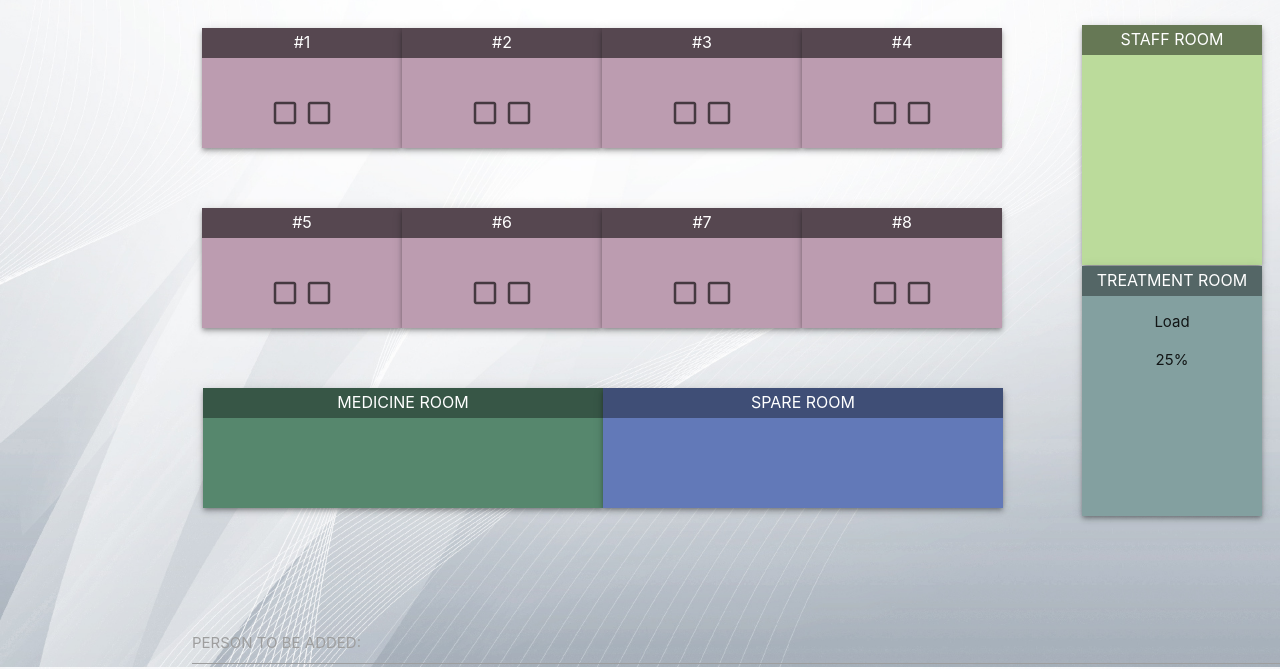
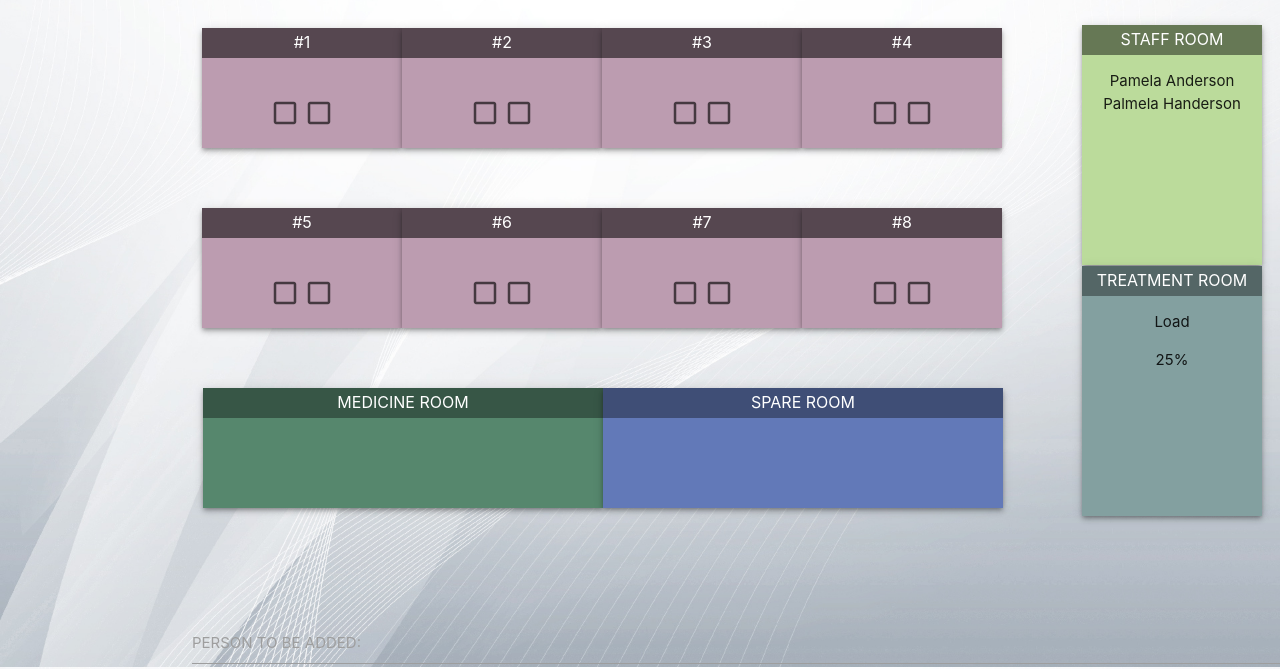
Before and after one commit to CSE-Hack-18/A1KEBS-GRP3, a website: page client/index.html in a window 1280 px wide. Shown: the part 133-802 px from the top of the page. Drawn offline with nearby package versions, Linux system fonts and the light colour scheme; no server answers.

Commit message:
nurses on the main page

```diff
--- a/client/index.html
+++ b/client/index.html
@@ -1,5 +1,6 @@
 <!doctype html>
 <html lang="en">
+
 <head>
     <meta charset="utf-8">
     <script src="socket.io.js"></script>
@@ -12,6 +13,7 @@
     <script src="socket.js"></script>
     <link rel="stylesheet" href="styles.css">
 </head>
+
 <body>
     <h1>General medicine unit</h1>
     <div class="container">
@@ -116,6 +118,12 @@
                 <div class="column">
                     <div class="staff-room z-depth-2">
                         <label>Staff room</label>
+                        <ul class="staff-list">
+                            <li class="staff-person">Pamela Anderson</li>
+                            <li class="staff-person">Palmela Handerson</li>
+                        </ul>
+
+
                     </div>
                     <div class="treatment-room z-depth-2">
                         <label>Treatment room</label>
@@ -200,12 +208,16 @@
         <div class="modal-content">
             <h4 id="modal-header">Staff</h4>
             <ul class="collection with-header">
-				<li class="collection-header"><h4>Current shift</h4></li>
+                <li class="collection-header">
+                    <h4>Current shift</h4>
+                </li>
                 <li class="collection-item">Pamela Anderson</li>
                 <li class="collection-item">Palmela Handerson</li>
             </ul>
             <ul class="collection with-header">
-				<li class="collection-header"><h4>Next shift</h4></li>
+                <li class="collection-header">
+                    <h4>Next shift</h4>
+                </li>
                 <li class="collection-item">Stormy Daniels</li>
                 <li class="collection-item">Michael Kohen</li>
             </ul>
@@ -266,4 +278,5 @@
     <script src="index.js"></script>
 
 </body>
+
 </html>
```
Lines whose indentation alone changed are shown as unchanged.
